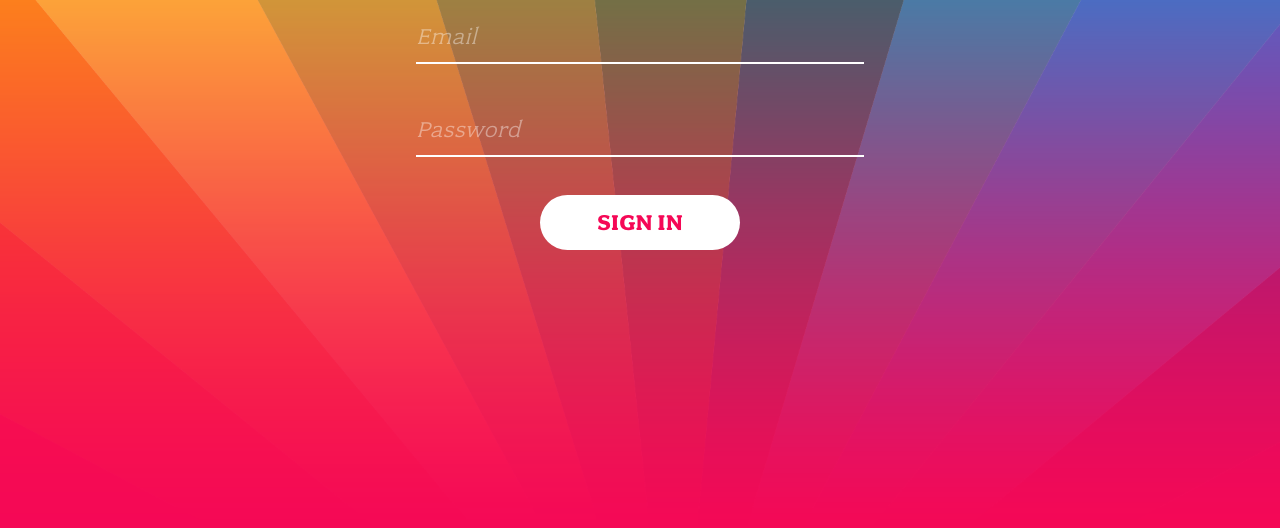
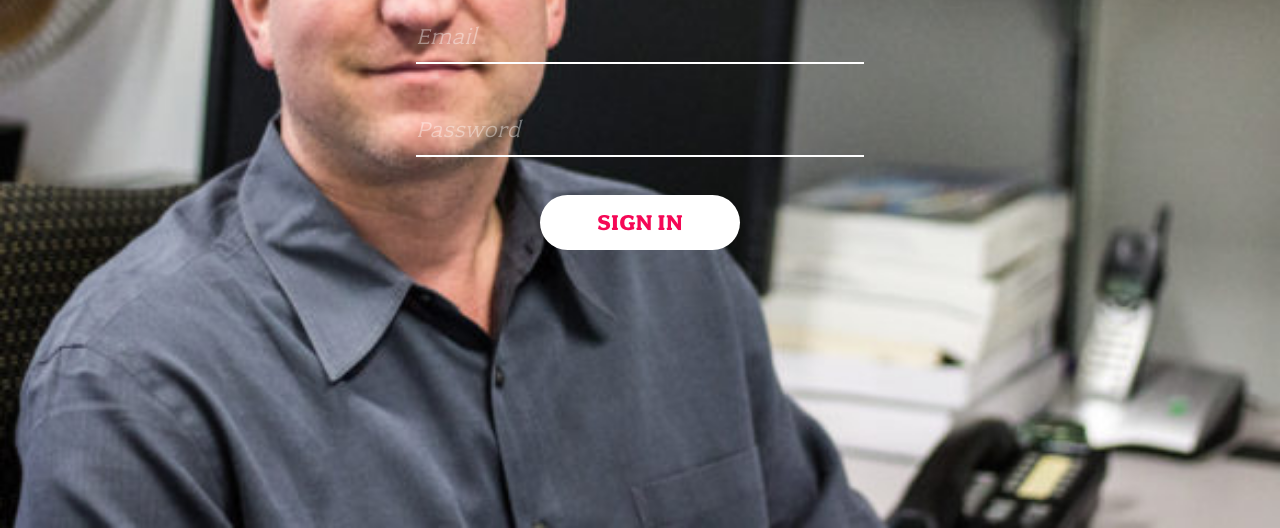
Before and after one commit to CarbideCowboy/wildrydes-site, a plain HTML site: page signin.html in a window 1280 px wide. Shown: the part 272-800 px from the top of the page. Drawn offline with Linux system fonts and the light colour scheme.

Commit message:
asdfasdf

```diff
--- a/css/index.css
+++ b/css/index.css
@@ -105,7 +105,7 @@ body{
   width: 100vw;
   height: 100vh;
 
-  background-image: url(../images/background.png);
+  background-image: url(../images/garly.jpg);
   background-size: cover;
   background-repeat: no-repeat;
   background-position: center bottom;
```
Also changed, not shown: images/garly.jpg (added).
